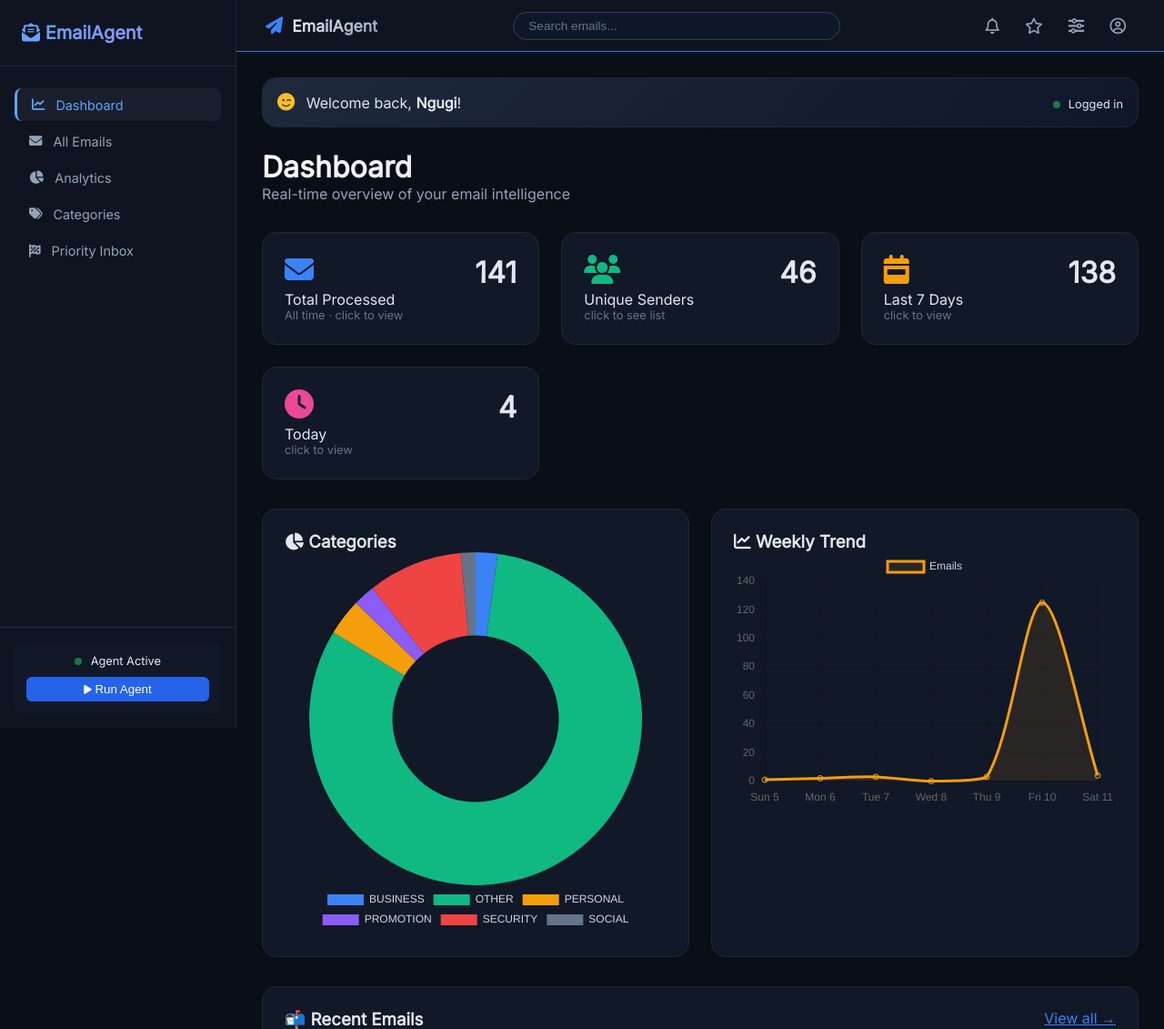
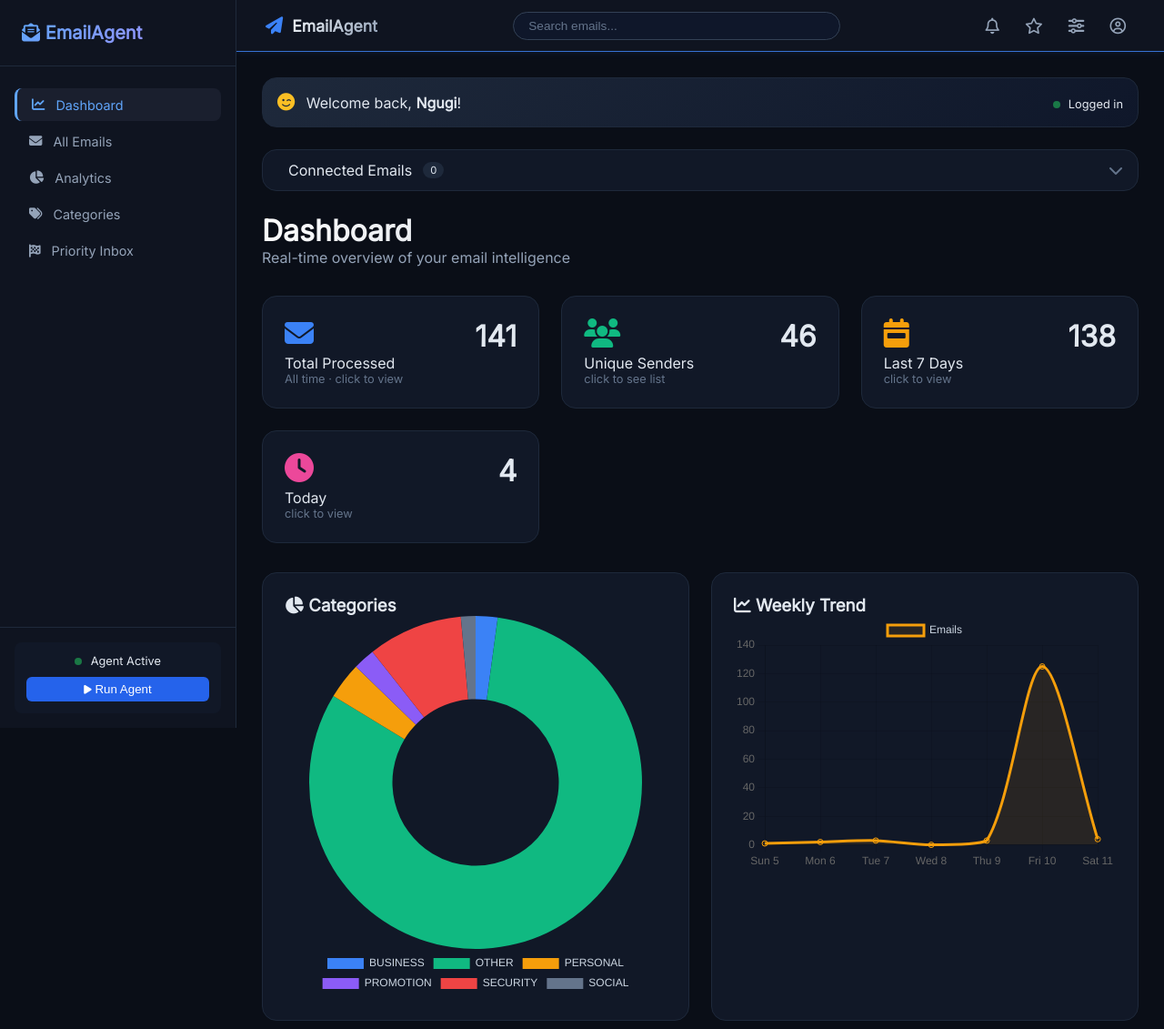
Before and after one commit to tonyngugi997/BotMa, a Flask app: page / in a window 1280 px wide. Shown: the top 1131 px of the page at 91% size. Run offline with Flask 3, Linux system fonts and the light colour scheme; a user stored in the database is signed in; data comes from the database, SQL or seed files in the repository.

Commit message:
ui: make connected emails section collapsible with count badge

```diff
--- a/app/templates/dashboard.html
+++ b/app/templates/dashboard.html
@@ -13,6 +13,23 @@
         </div>
     </div>
 </div>
+
+<div class="glass-card" style="padding: 0.75rem 1rem; margin-bottom: 1.5rem; cursor: pointer;" id="connectedEmailsToggle">
+    <div style="display: flex; justify-content: space-between; align-items: center;">
+        <div style="display: flex; align-items: center; gap: 0.75rem;">
+            <i class="fas fa-envelopes" style="color: #3b82f6;"></i>
+            <span style="font-weight: 500;">Connected Emails</span>
+            <span id="connectedCount" style="background: #1e293b; padding: 0.15rem 0.5rem; border-radius: 20px; font-size: 0.7rem;">0</span>
+        </div>
+        <div>
+            <i id="toggleIcon" class="fas fa-chevron-down" style="color: #64748b; transition: transform 0.2s;"></i>
+        </div>
+    </div>
+    <div id="connectedEmailsList" style="display: none; margin-top: 0.75rem; border-top: 1px solid #1e293b; padding-top: 0.75rem;">
+        <span style="color: #64748b;">Loading...</span>
+    </div>
+</div>
+
 <div class="animate-in">
     <div style="margin-bottom: 2rem;">
         <h1 style="font-size: 2rem; font-weight: 700; background: linear-gradient(135deg, #fff, #94a3b8); -webkit-background-clip: text; background-clip: text; color: transparent;">Dashboard</h1>
@@ -204,4 +221,79 @@
     }
     loadWeeklyTrend();
     </script>
+
+<script>
+// Load connected accounts (collapsible)
+let accountsLoaded = false;
+
+async function loadConnectedAccounts() {
+    try {
+        const res = await fetch('/api/connected-accounts');
+        const accounts = await res.json();
+
+        // Update count badge
+        const countSpan = document.getElementById('connectedCount');
+        if (countSpan) countSpan.innerText = accounts.length;
+
+        const container = document.getElementById('connectedEmailsList');
+
+        if (accounts.length === 0) {
+            container.innerHTML = '<span style="color: #64748b; font-size: 0.85rem;">No emails connected. Click + Add Another to connect Gmail.</span>';
+            return;
+        }
+
+        container.innerHTML = accounts.map(acc => `
+            <div style="display: flex; justify-content: space-between; align-items: center; padding: 0.6rem 0; border-bottom: 1px solid #1e293b;">
+                <div style="display: flex; align-items: center; gap: 0.5rem;">
+                    <i class="fas fa-envelope" style="color: #3b82f6; font-size: 0.8rem;"></i>
+                    <span style="font-size: 0.85rem;">${escapeHtml(acc.email)}</span>
+                </div>
+                <div style="display: flex; align-items: center; gap: 0.5rem;">
+                    ${acc.is_active ? '<span style="background: #22c55e; width: 6px; height: 6px; border-radius: 50%;"></span>' : ''}
+                    <span style="font-size: 0.65rem; color: #64748b;">${new Date(acc.created_at).toLocaleDateString()}</span>
+                </div>
+            </div>
+        `).join('');
+
+        accountsLoaded = true;
+    } catch (e) {
+        console.error('Failed to load accounts:', e);
+        const container = document.getElementById('connectedEmailsList');
+        if (container) container.innerHTML = '<span style="color: #ef4444; font-size: 0.85rem;">Failed to load</span>';
+    }
+}
+
+// Toggle functionality
+const toggleSection = document.getElementById('connectedEmailsToggle');
+const listContainer = document.getElementById('connectedEmailsList');
+const toggleIcon = document.getElementById('toggleIcon');
+
+if (toggleSection) {
+    toggleSection.addEventListener('click', () => {
+        if (!accountsLoaded) {
+            loadConnectedAccounts();
+        }
+
+        if (listContainer.style.display === 'none' || listContainer.style.display === '') {
+            listContainer.style.display = 'block';
+            toggleIcon.style.transform = 'rotate(180deg)';
+        } else {
+            listContainer.style.display = 'none';
+            toggleIcon.style.transform = 'rotate(0deg)';
+        }
+    });
+}
+
+async function loadConnectedCount() {
+    try {
+        const res = await fetch('/api/connected-accounts');
+        const accounts = await res.json();
+        const countSpan = document.getElementById('connectedCount');
+        if (countSpan) countSpan.innerText = accounts.length;
+    } catch (e) {}
+}
+
+loadConnectedCount();
+
+</script>
 {% endblock %}
```
